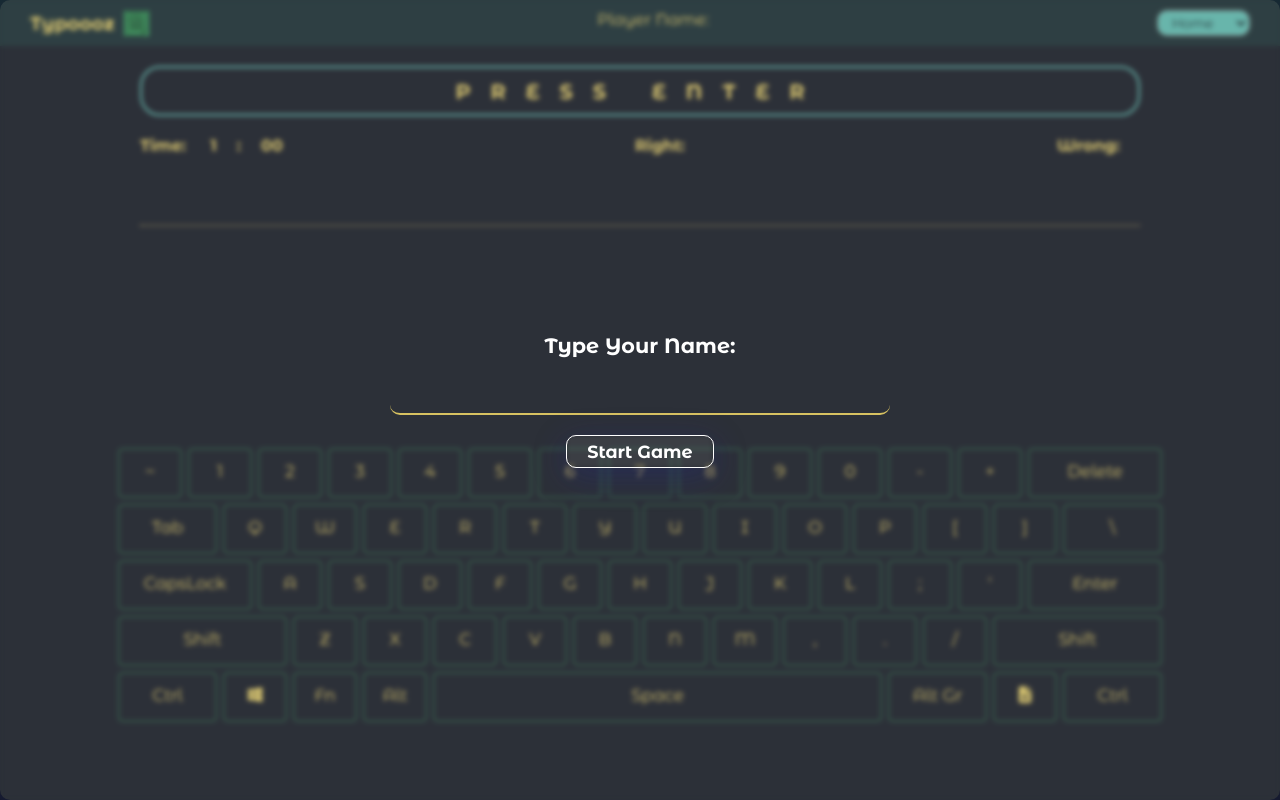
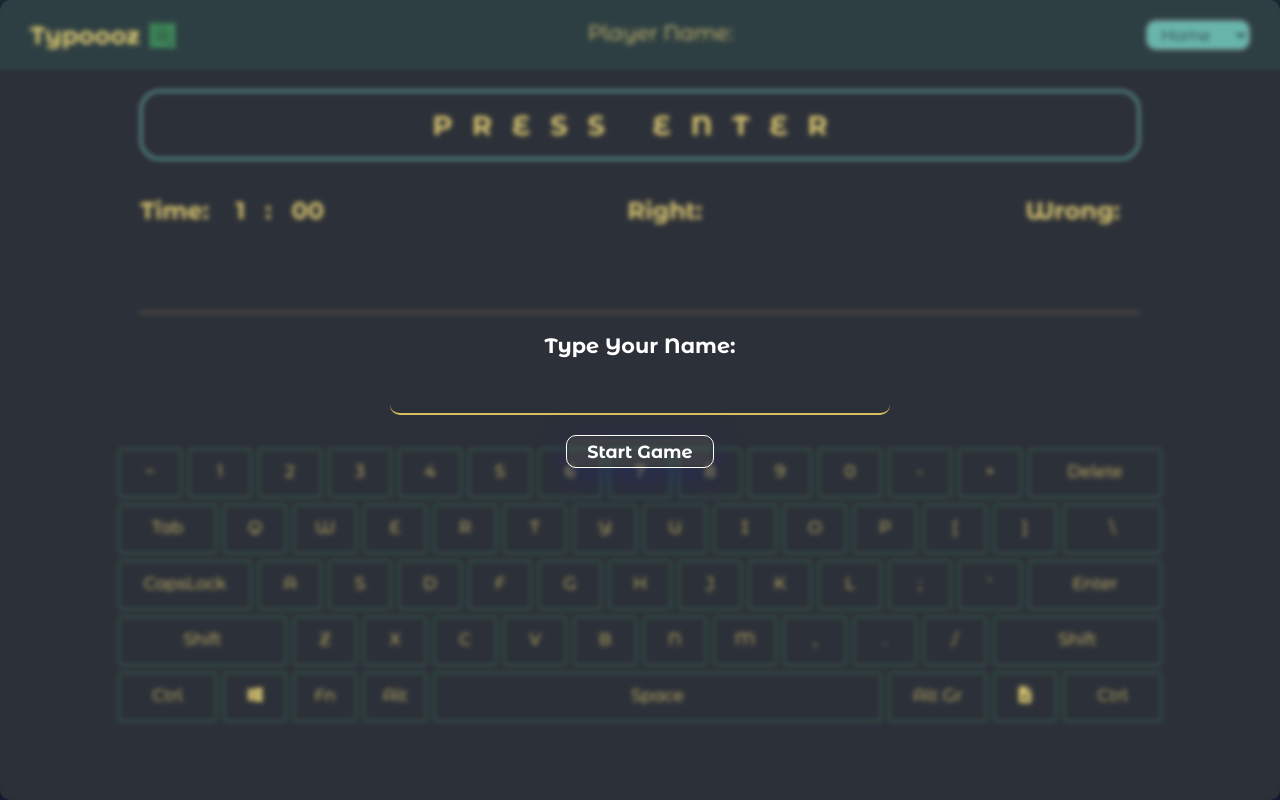
Before and after one commit to nikeshad254/Typing-Tutor-Game-, a plain HTML site: page typo.html in a window 1280 px wide. Drawn offline with Linux system fonts and the light colour scheme.

Commit message:
change in sizes of inp, table, timer, counter, top

```diff
--- a/typo.css
+++ b/typo.css
@@ -37,10 +37,11 @@ body{
 .nav-container{
     background: var(--dark-teal);
     min-width: 100vw;
-    padding: 10px 30px;
+    padding: 20px 30px;
     display: flex;
     justify-content: space-between;
     color: var(--light-tan);
+    font-size: 1.3rem;
 }
 
 .nav-container select{
@@ -48,6 +49,7 @@ body{
     background: var(--lightest-teal);
     color: var(--dark-teal);
     border-radius: 10px;
+    font-size: 1rem;
 }
 
 /* display field */
@@ -57,11 +59,11 @@ body{
     /* background: var(--light-tan); */
     color: var(--light-tan);
     border-radius: 20px;
-    height: 50px;
+    height: 70px;
     display: flex;
     align-items: center;
     justify-content: center;
-    font-size: 1.3rem;
+    font-size: 1.7rem;
     font-weight: bolder;
     text-transform: uppercase;
     letter-spacing: 20px;
@@ -75,7 +77,7 @@ body{
 }
 /* timer and counter */
 .timer-counter{
-    margin: 0;
+    margin: 1rem;
     display: flex;
     flex-direction: row;
     color: var(--light-tan);
@@ -83,6 +85,7 @@ body{
 }
 .timer-counter p{
     font-weight: bold;
+    font-size: 1.5rem;
 }
 .timer-counter p span{
     margin-left: 20px;
@@ -112,11 +115,11 @@ body{
     align-items: center;
     justify-content: center;
     height: 50px;
-    font-size: 1.5rem;
+    font-size: 1.7rem;
     letter-spacing: 3px;
     text-transform: uppercase;
     caret-color: var(--lightest-teal);
-    padding: 0px 20px;
+    padding: 30px 20px;
     letter-spacing: 10px;
 }
 .input-field:focus{
@@ -222,7 +225,7 @@ body{
 }
 
 .statement-screen h3{
-  font-size: 2rem;
+  font-size: 2.7rem;
   margin-bottom: 30px;
 }
 
@@ -235,6 +238,7 @@ body{
   backdrop-filter: blur( 3.5px );
   -webkit-backdrop-filter: blur( 3.5px );
   border-radius: 10px;
+  font-size: 1.5rem;
 }
 
 .statement-screen table th,
```
